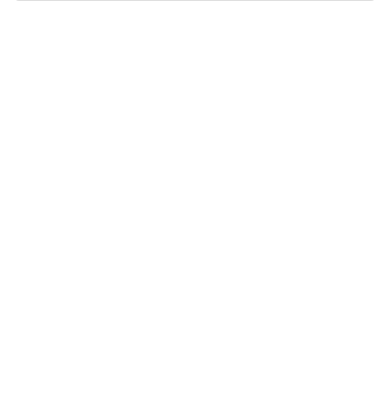
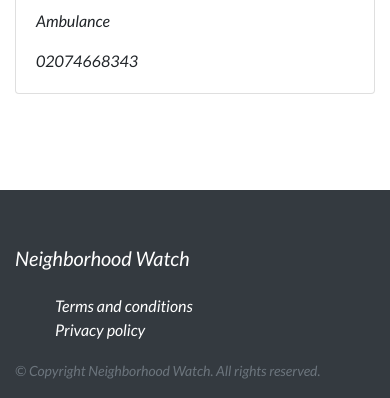
Before and after one commit to tomito26/neighborhood, a Django app: page / in a window 390 px wide. Shown: the part 2763-3161 px from the top of the page. Before the commit the page ends 2764 px from the top, so only its background shows below. Run offline with Django 3.2, Linux system fonts and the light colour scheme; the visitor is signed in with stand-in values (Sample User, id 1); data that the repository does not hold is empty; some libraries are stand-ins or nearby versions.

Commit message:
added footer and linked the details of the footer

```diff
--- a/estate/templates/estate/base.html
+++ b/estate/templates/estate/base.html
@@ -20,9 +20,12 @@
 </head>
 <body>
     {% include 'navbar.html' %}
+
     {% block content %}
 
     {% endblock %}
+
+    {% include 'footer.html' %}
 
     {% block scripts %}
     <script src="https://ajax.googleapis.com/ajax/libs/jquery/3.2.1/jquery.min.js"></script>
--- a/estate/templates/estate/home.html
+++ b/estate/templates/estate/home.html
@@ -3,18 +3,18 @@
 
 
 {% block content %}
-  <div class="landing-page d-flex justify-content-center align-items-center text-center" style="background-image: linear-gradient(rgba(0,0,0,0.5),rgba(0, 0, 0, 0.7)),url(https://unsplash.com/photos/6SSLyGPabgY/download?force=true&w=1000);height:100vh;background-size:cover;background-position:center;background-repeat:no-repeat;">
+  <div class="landing-page d-flex justify-content-center align-items-center text-center" style="background-image: linear-gradient(rgba(0,0,0,0.7),rgba(0, 0, 0, 0.7)),url(https://unsplash.com/photos/6SSLyGPabgY/download?force=true&w=1000);height:100vh;background-size:cover;background-position:center;background-repeat:no-repeat;">
     <div class="content-info text-white">
-      <h1>Welcome To Hood</h1>
+      <h1>Welcome To Neighborhood Watch</h1>
       <h4 style="font-size: largeer;">Where we value your stay and keep you updated</h4>
     </div>
   </div>
   <div class="container pb-5 mb-5">
     <div class="about text-center pt-5 mt-5">
-      <h2>About Hood</h2>
-      <p>Hood is a group of neighborhood united with the values of being your brother's keeper and always keep them updated on any upcommings within the neighborhood.In hood we also keep you updated on businesses around you,we also make the helplines such as ambulance,firefighters,police within your reach.We value your feedback on any upcomings or state of service offered by businesses around your neighborhood</p>
+      <h2>About Neighborhood Watch</h2>
+      <p class="pt-3">Neighborhood Watch is a group of neighborhood united with the values of being your brother's keeper and always keep them updated on any upcommings within the neighborhood.In hood we also keep you updated on businesses around you,we also make the helplines such as ambulance,firefighters,police within your reach.We value your feedback on any upcomings or state of service offered by businesses around your neighborhood</p>
     </div>
-    <h2 class="text-center pt-5 mb-5">Businesses within the hood</h2>
+    <h2 class="text-center pt-5 mb-5">Businesses within  Neighborhood Watch</h2>
     <div class="row">
       {% for business in businesses  %}
           <div class="col-md-4 p-3">
--- a/estate/templates/estate/search.html
+++ b/estate/templates/estate/search.html
@@ -21,6 +21,7 @@
                         <img src="{{business.business_image.url}}" alt="{{business.name}}" class="img-fluid" >
                         <div class="card-body">
                             <p class="card-text">{{business.name}}</p>
+                            <p class="card-text">{{business.location}}</p>
                         </div>
                     </div>
                 </div>
--- /dev/null
+++ b/estate/templates/footer.html
@@ -0,0 +1,56 @@
+<footer class="section bg-dark mt-5 pt-5">
+
+    <!-- Triangles -->
+    <div class="bg-triangle bg-triangle-light bg-triangle-bottom bg-triangle-left "></div>
+    <div class="bg-triangle bg-triangle-light bg-triangle-bottom bg-triangle-right "></div>
+
+    <!--Content -->
+    <div class="container ">
+        <div class="row align-self-center ">
+            <div class="col-md-6 ">
+
+                <!-- Brand -->
+                <p>
+                    <a class="navbar-brand" href="{% url 'home' %}" class="nav-link" style="color: white">
+                        Neighborhood Watch
+                    </a>
+                </p>
+
+            </div>
+            <div class="col-md-6 ">
+
+                <!-- Links -->
+                <ul class="footer-links justify-content-end ">
+                    <li style="list-style: none;">
+                        <a href="# " class="text-white ">
+                            Terms and conditions
+                        </a>
+                    </li>
+                    <li style="list-style: none;">
+                        <a href="# " class="text-white ">
+                            Privacy policy
+                        </a>
+                    </li>
+                </ul>
+
+            </div>
+        </div>
+        <!-- / .row -->
+        <div class="row align-items-center ">
+            <div class="col-md-8 ">
+
+                <!-- Copyright -->
+                <p class="text-white text-muted ">
+                    <small>
+                        &copy; Copyright
+                        <span class="current-year "></span> Neighborhood Watch. All rights reserved.
+                    </small>
+                </p>
+
+            </div>
+        </div>
+        <!-- / .row -->
+    </div>
+    <!-- / .container -->
+
+</footer>
--- a/estate/templates/navbar.html
+++ b/estate/templates/navbar.html
@@ -1,5 +1,5 @@
 <nav class="navbar navbar-expand-lg navbar-dark bg-info fixed-top">
-    <a class="navbar-brand pl-5 mt-3" href="{% url 'home' %}">Hood</a>
+    <a class="navbar-brand pl-5 mt-3" href="{% url 'home' %}">Neighborhood Watch</a>
     <button class="navbar-toggler" type="button" data-toggle="collapse" data-target="#navbarNavDropdown"
         aria-controls="navbarNavDropdown" aria-expanded="false" aria-label="Toggle navigation">
         <span class="navbar-toggler-icon"></span>
@@ -19,7 +19,7 @@
                 <a class="nav-link" href="{% url 'business-create' %}">Create Business Post</a>
             </li>
             <li class="nav-item pr-5 mt-3">
-                <a class="nav-link" href="{% url 'post' %}">Hood Forum</a>
+                <a class="nav-link" href="{% url 'post' %}">Neighborhood Forum</a>
             </li>
             <li class="nav-item dropdown pr-5">
                 <a class="nav-link dropdown-toggle" href="#" id="navbarDropdownMenuLink" role="button"
--- a/estate/views.py
+++ b/estate/views.py
@@ -1,3 +1,4 @@
+from django.contrib.auth.decorators import login_required
 from django.http import request
 from django.shortcuts import render
 from .models import Business, Post
@@ -98,7 +99,7 @@
             return True
         return False
 
-
+@login_required
 def search_results(request):
 
     if 'query' in request.GET  and request.GET['query']:
--- /dev/null
+++ b/runtime.txt
@@ -0,0 +1 @@
+python-3.8.5
--- a/users/templates/users/profile.html
+++ b/users/templates/users/profile.html
@@ -16,7 +16,7 @@
                         <h2>{{user.username}}</h2>
                         <p>{{user.email}}</p>
                         <p>{{user.profile.bio}}</p>
-                        <p>location -{{ neighborhood.location}}</p>
+                        <p>{{ neighborhood.location}}</p>
                     </div>
                 </div>
                 <form method="POST" enctype="multipart/form-data" class="pt-5">
@@ -25,7 +25,6 @@
                         <legend class="border-bottom mb-4 text-center">Profile Info </legend>
                         {{u_form|crispy}}
                         {{p_form|crispy}}
-                        {{n_form|crispy}}
                     </fieldset>
                     <div class="form-group">
                         <button class="btn btn-outline-info" type="submit">Update</button>
```
Also changed, not shown: requirements.txt (added, +21 -0 lines), users/form.py (+4 -4 lines), users/views.py (+5 -7 lines), 1 other file.
